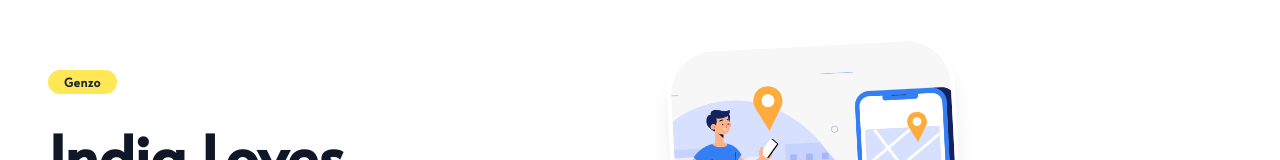
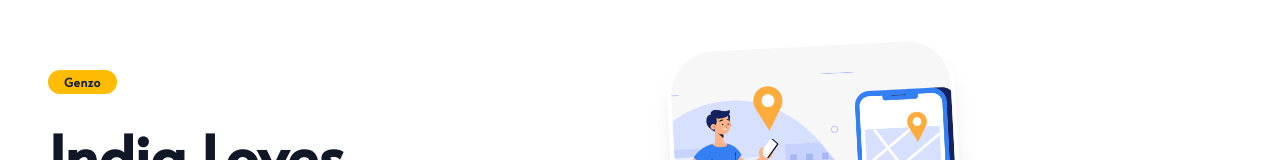
Before and after one commit to hrshiti/rapido-landing-page, a React (Vite) app in the folder frontend/: page /about in a window 1280 px wide. Shown: the part 134-294 px from the top of the page. Built offline with nearby package versions, Linux system fonts and the light colour scheme.

Commit message:
new changes

```diff
--- a/frontend/src/pages/About.jsx
+++ b/frontend/src/pages/About.jsx
@@ -22,7 +22,7 @@ function About() {
 
                 {/* Text Section */}
                 <div className="md:w-1/2 z-10">
-                    <div className="inline-block px-4 py-1 rounded-full text-xs font-bold tracking-wider mb-6" style={{ backgroundColor: '#FFE755' }}>Genzo</div>
+                    <div className="inline-block px-4 py-1 rounded-full text-xs font-bold tracking-wider mb-6" style={{ backgroundColor: '#FFBC00' }}>Genzo</div>
 
                     <h1 className="text-3xl md:text-6xl font-extrabold mb-10 text-gray-900 leading-tight">
                         India Loves<br />
--- a/frontend/src/pages/Home.jsx
+++ b/frontend/src/pages/Home.jsx
@@ -98,7 +98,7 @@ function Home() {
                     <h2 className="text-3xl md:text-5xl font-bold mb-16 text-gray-900 leading-tight">
                         Our Services
                         {/* Orange Underline */}
-                        <div className="h-2 w-16 mt-2 bg-[#FFBC00]"></div>
+                        <div className="h-2 w-16 mt-2 bg-[#FFBC00] rounded-full"></div>
                     </h2>
 
                     {/* 5 columns layout */}
@@ -204,7 +204,7 @@ function Home() {
                 <div className="max-w-4xl mx-auto px-6">
                     <h2 className="text-3xl md:text-4xl font-bold text-gray-900 mb-10">
                         Download Now
-                        <div className="h-1 w-20 bg-[#FFE755] mx-auto mt-4 rounded-full"></div>
+                        <div className="h-2 w-20 bg-[#FFBC00] mx-auto mt-4 rounded-full"></div>
                     </h2>
                     <div className="flex flex-col md:flex-row justify-center items-center gap-8">
                         {/* App Card 1 */}
@@ -212,7 +212,7 @@ function Home() {
                             <div className="w-28 h-28 border-4 border-black rounded-3xl flex items-center justify-center mb-4 overflow-hidden bg-black">
                                 <img src={Logo} alt="Genzo User App" className="w-full h-full object-cover" />
                             </div>
-                            <p className="text-gray-900 text-lg font-bold">Genzo: Bike-Taxi,<br />Auto & Cabs</p>
+                            <p className="text-gray-900 text-lg font-bold">Genzo: Bike, Auto,<br />Cabs & Parcel</p>
                         </div>
                         {/* App Card 2 */}
                         <div className="flex flex-col items-center">
```
